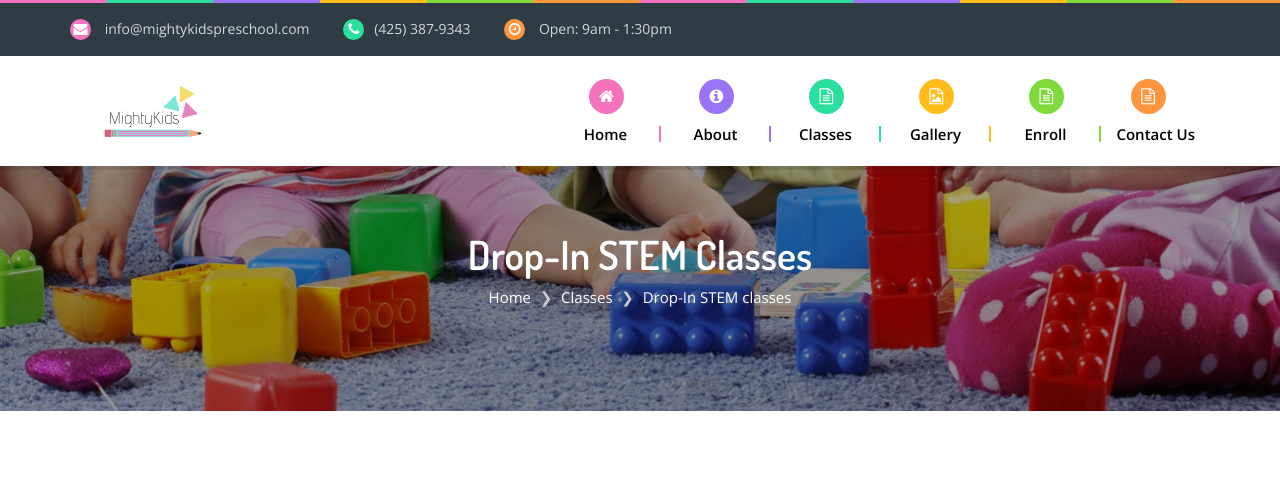
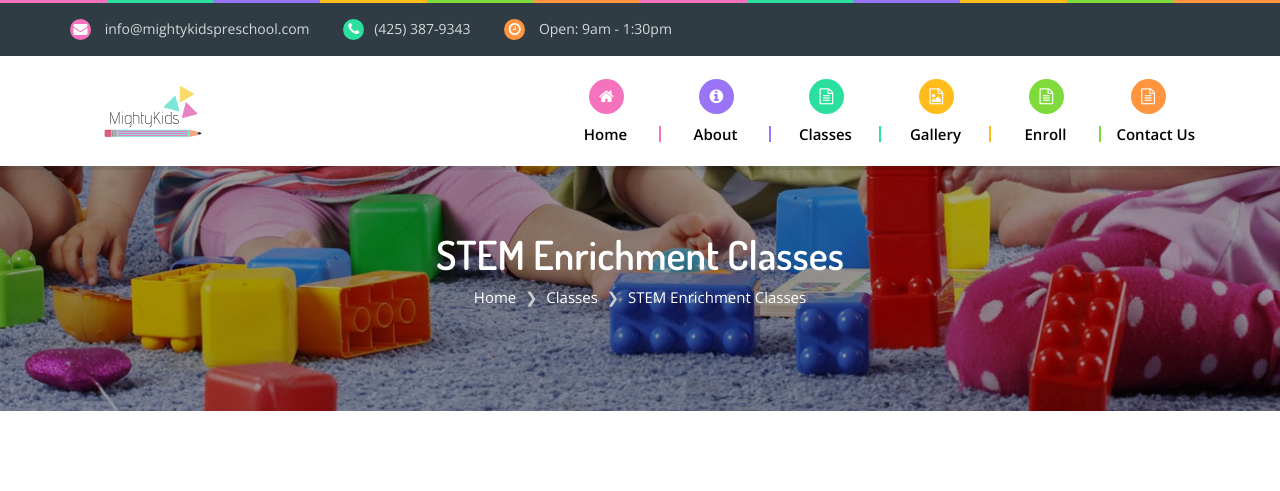
Before and after one commit to MightyKidsPreschool/website, a Jekyll site: the page built from src/_classes/dropin.md, in a window 1280 px wide and 1400 px high. Shown: the top 491 px of the window. Built offline with Jekyll 4.4.1, drawn with Linux system fonts in a browser that asks for light colours; nearby versions of some CDN libraries; library files that are not in the unit come from our copies; some of the changed lines change nothing that is shown; some of the changed text lies outside the part shown; grey boxes are pictures that could not be loaded.

Commit message:
Update dropin.md

```diff
--- a/src/_classes/dropin.md
+++ b/src/_classes/dropin.md
@@ -1,7 +1,8 @@
 ---
 layout: class
-name: Drop-In STEM classes
-price:
+name: STEM Enrichment Classes
+price: $20
+priceDescription: $96/6-week session or $20 drop-in rate
 days: M - F
 hours: 12pm-1pm
 color: color-4
```
